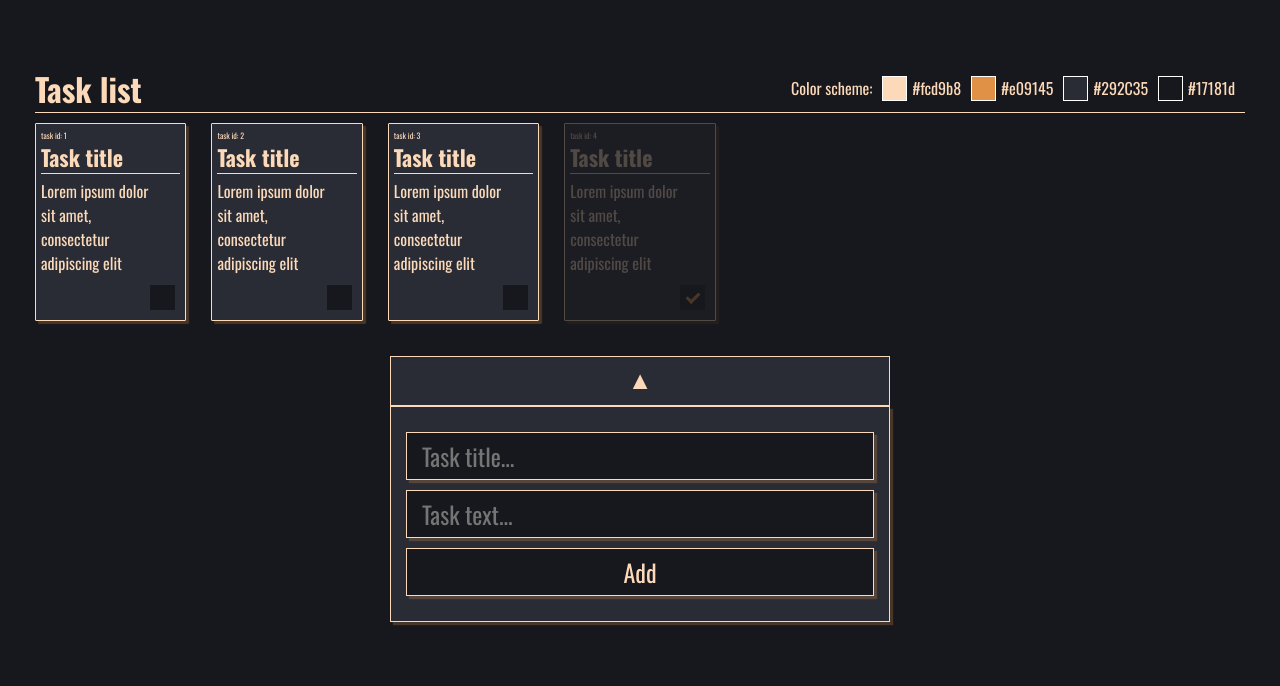
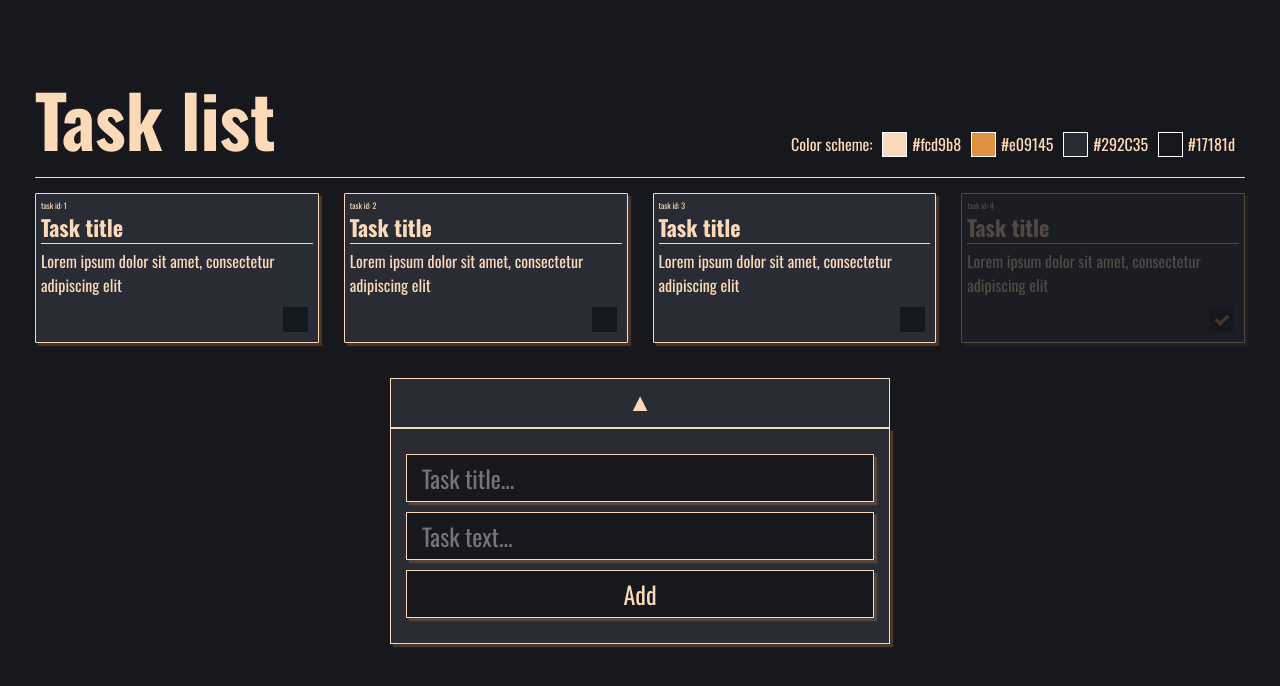
Before and after one commit to yobafett/Vue-Todo-App, a Vue app: page / in a window 1280 px wide. Shown: the top 686 px of the page. Built offline with nearby package versions, Linux system fonts and the light colour scheme.

Commit message:
Remove task item click event. minor stylefixes

```diff
--- a/src/App.vue
+++ b/src/App.vue
@@ -11,7 +11,6 @@
         v-for="task in tasks"
         :task="task"
         :key="task.id"
-        @click="switchComplete(task.id)"
       />
     </ul>
 
@@ -75,16 +74,18 @@ body {
 }
 
 .taskApp-header {
-  margin-bottom: 10px;
+  margin-bottom: 15px;
+  padding-bottom: 5px;
   border-bottom: 1px solid #fcd9b8;
   display: flex;
   justify-content: space-between;
-  align-items: center;
+  align-items: baseline;
 }
 
 .taskApp-header h1 {
   cursor: pointer;
   transition: all 0.25s linear;
+  font-size: 72px;
 }
 
 .taskApp-header h1:hover {
@@ -94,7 +95,7 @@ body {
 .taskList {
   list-style: none;
   display: grid;
-  grid-template-columns: repeat(7, 1fr);
+  grid-template-columns: repeat(4, 1fr);
   gap: 25px;
   margin-bottom: 35px;
 }
```
